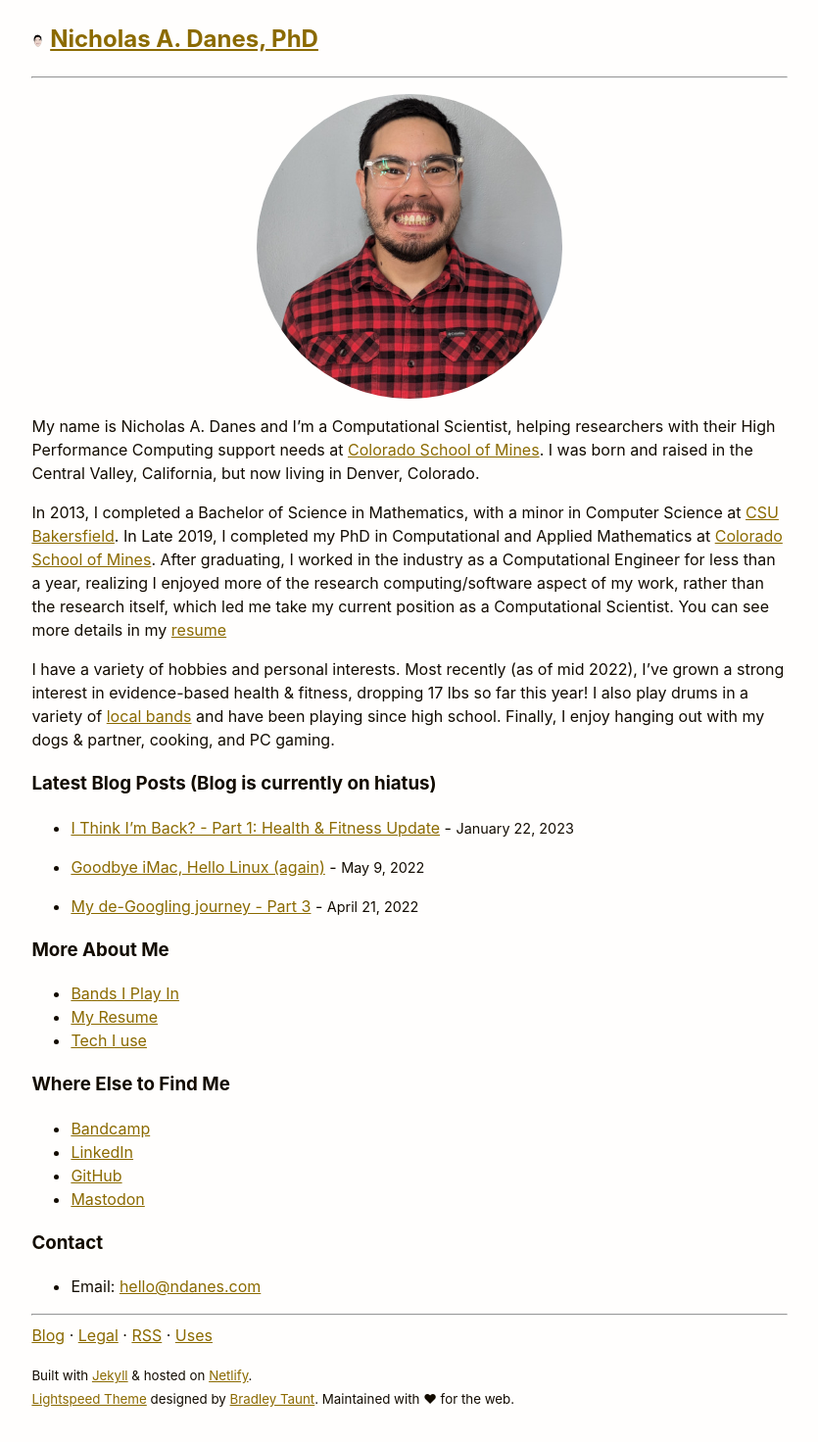
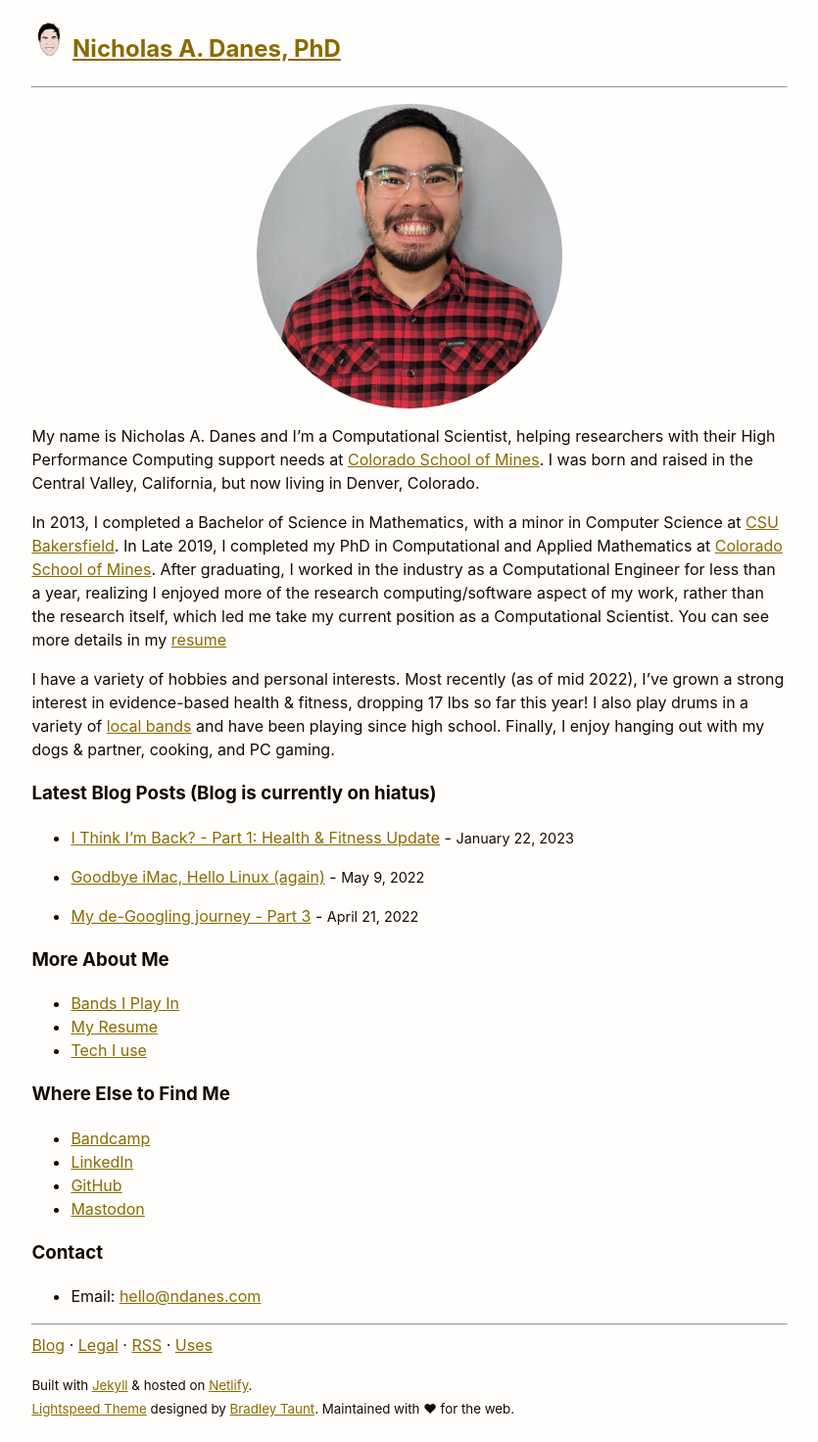
Before and after one commit to danesnick/website_lightspeed, a Jekyll site: the page built from index.markdown, in a window 1280 px wide. Shown: the whole page at 98% size, without its empty margins (222-1057 px from the left). Built offline with Jekyll 4.4.1, drawn with Linux system fonts in a browser that asks for light colours.

Commit message:
Update header.html

```diff
--- a/_includes/header.html
+++ b/_includes/header.html
@@ -1,6 +1,6 @@
 <header role="banner">
     <h2 style="margin-top:0;">
-    <a href="{{ site.baseurl }}/" title="Home"><img style="height:1ex;" src="/images/me_header.png"></a>
+    <a href="{{ site.baseurl }}/" title="Home"><img style="height:1.5em;" src="/images/me_header.png"></a>
     <a href="{{ site.baseurl }}/" title="Home">{{ site.title }}</a>
     <br><small>{{ site.tagline }}</small>
     </h3>
```
